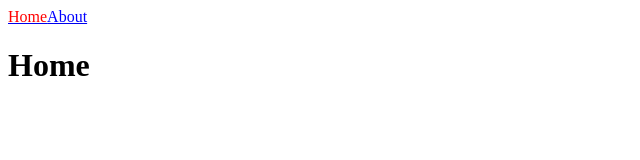
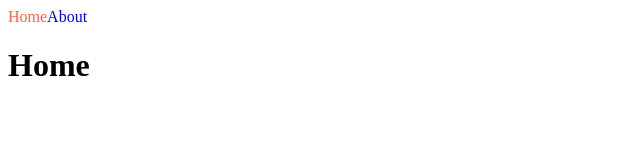
Before and after one commit to lulla-by/Study_NextJS, a Next.js app in the folder Nomard_NextJS/: page / in a window 1280 px wide. Shown: the top 160 px of the page, without its empty margins (0-640 px from the left). Built offline with nearby package versions, Linux system fonts and the light colour scheme.

Commit message:
CSS Module

```diff
--- a/Nomard_NextJS/components/Navbar.js
+++ b/Nomard_NextJS/components/Navbar.js
@@ -1,19 +1,20 @@
 import React from 'react'
 import Link from 'next/link'
 import { useRouter } from 'next/router'
+import classes from "./Navbar.module.css"
 
 const Navbar = () => {
   const router = useRouter();
   console.log(router.pathname);
   return (
     <nav>
-      <Link href="/" >
-        <span style={{color:router.pathname === "/"?"red":"blue"}}>
+      <Link  href="/" className={`${classes.link} ${router.pathname === "/"?classes.active:""}`} >
+        <span >
           Home
         </span>
       </Link>
-      <Link href="/about" >
-        <span  style={{color:router.pathname === "/about"?"red":"blue"}}>
+      <Link  href="/about" className={`${classes.link} ${router.pathname === "/about" ? classes.active:""}`} >
+        <span >
           About
         </span>
       </Link>
--- /dev/null
+++ b/Nomard_NextJS/components/Navbar.module.css
@@ -0,0 +1,7 @@
+.active{
+  color: tomato;
+}
+
+.link {
+  text-decoration: none;
+}
```
